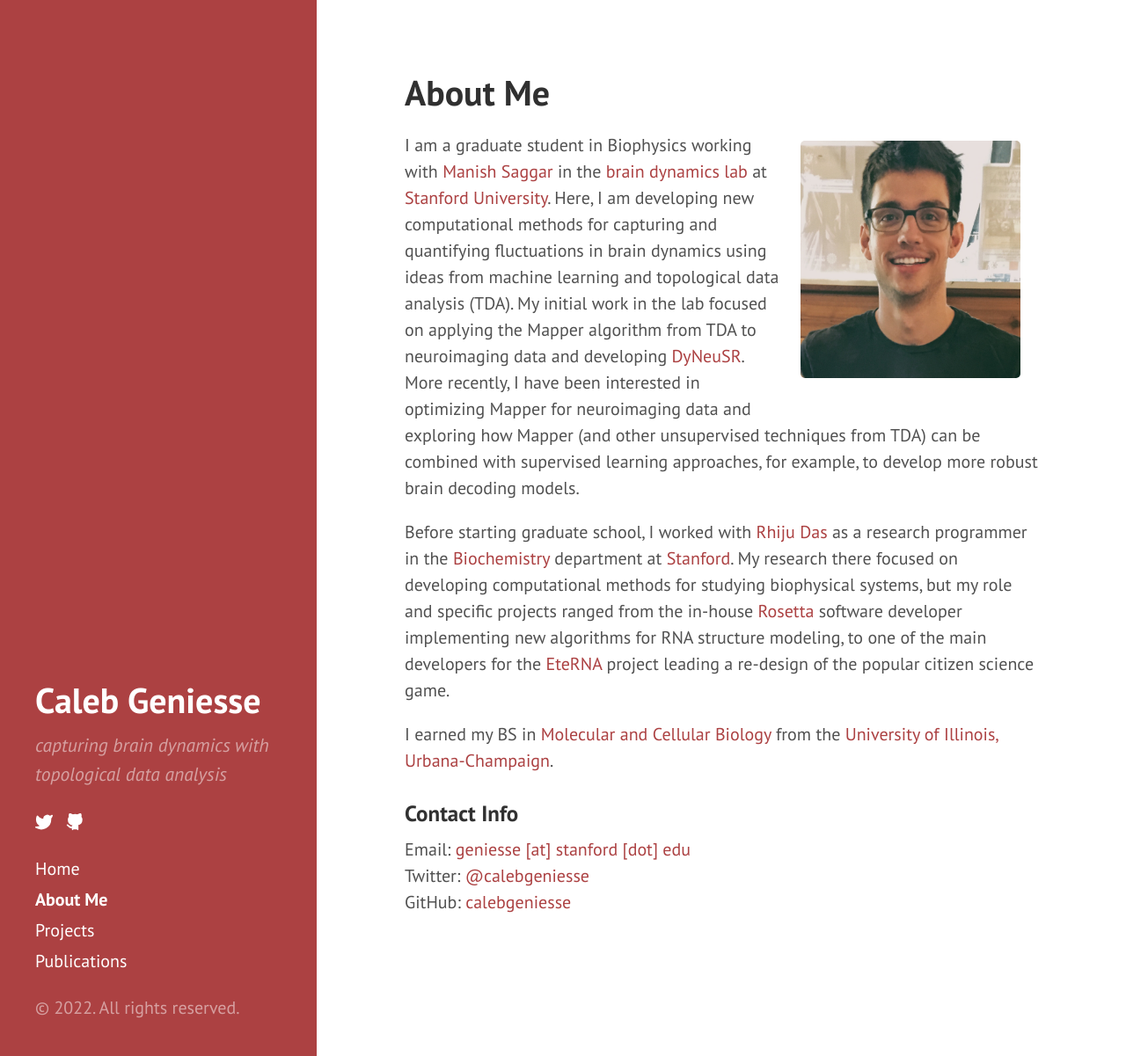
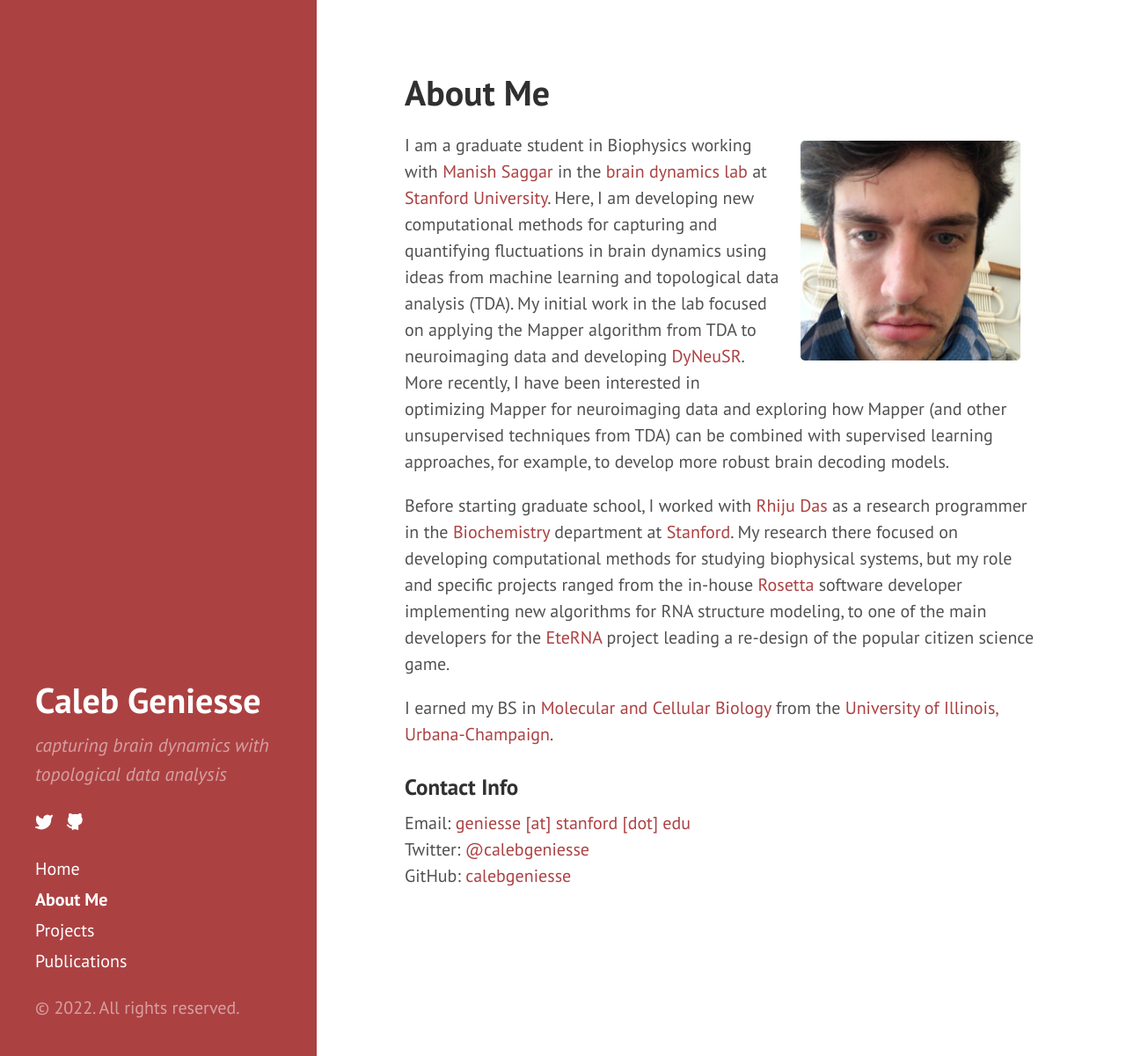
Before and after one commit to calebgeniesse/calebgeniesse.github.io, a Jekyll site: the page built from about-me.md, in a window 1280 px wide and 1201 px high. Shown: the whole window at 88% size. Built offline with Jekyll 4.4.1, drawn with Linux system fonts in a browser that asks for light colours.

Commit message:
change pfp

```diff
--- a/about-me.md
+++ b/about-me.md
@@ -4,7 +4,7 @@
 ---
 
 <p>
-	<img src="{{ site.baseurl }}/public/images/me.jpg?s=250" style="max-width:250px; margin: 1em; float: right">
+	<img src="{{ site.baseurl }}/public/images/me2.png?s=250" style="max-width:250px; margin: 1em; float: right">
 </p>
 
 
```
Also changed, not shown: public/images/me2.png (added).
